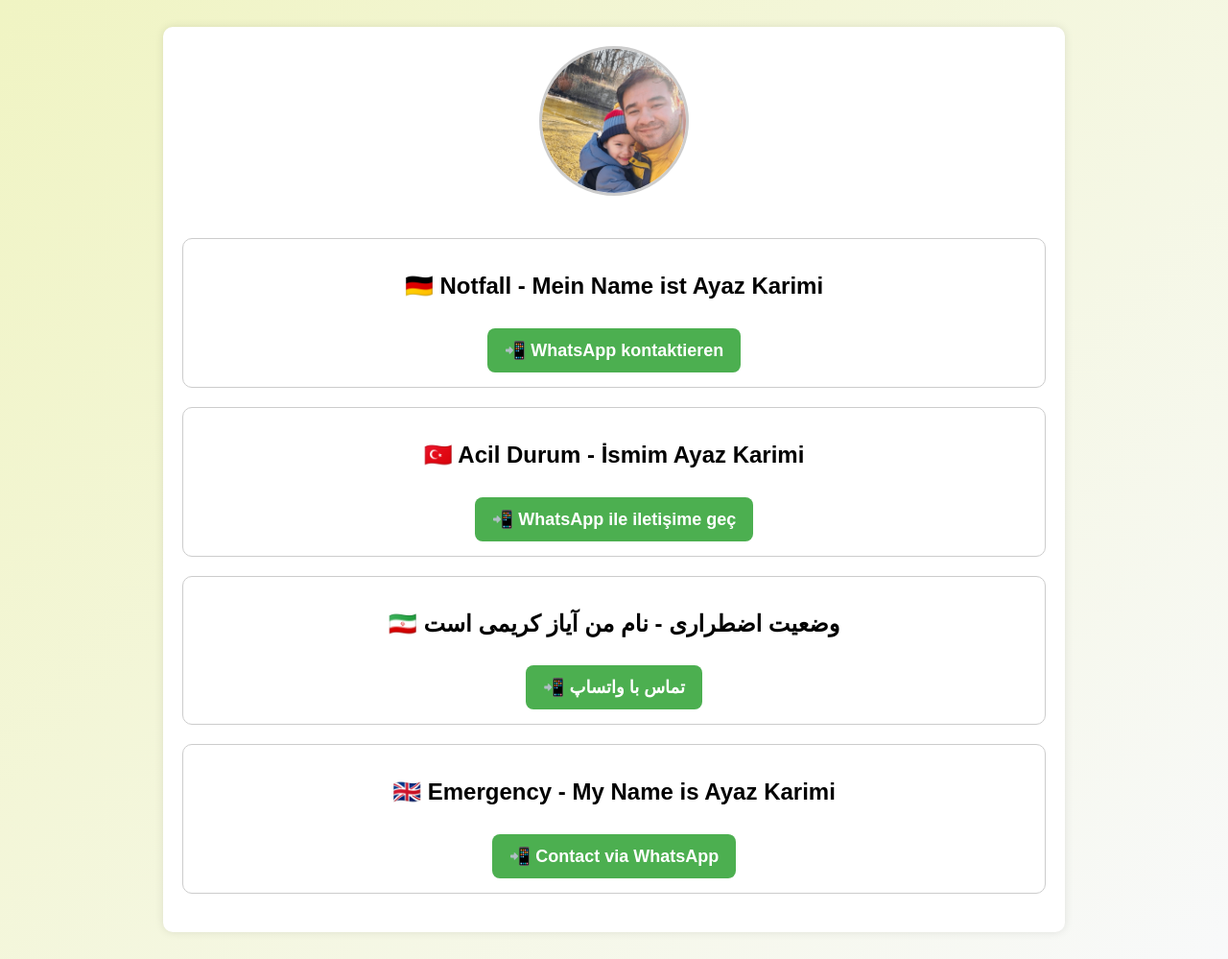
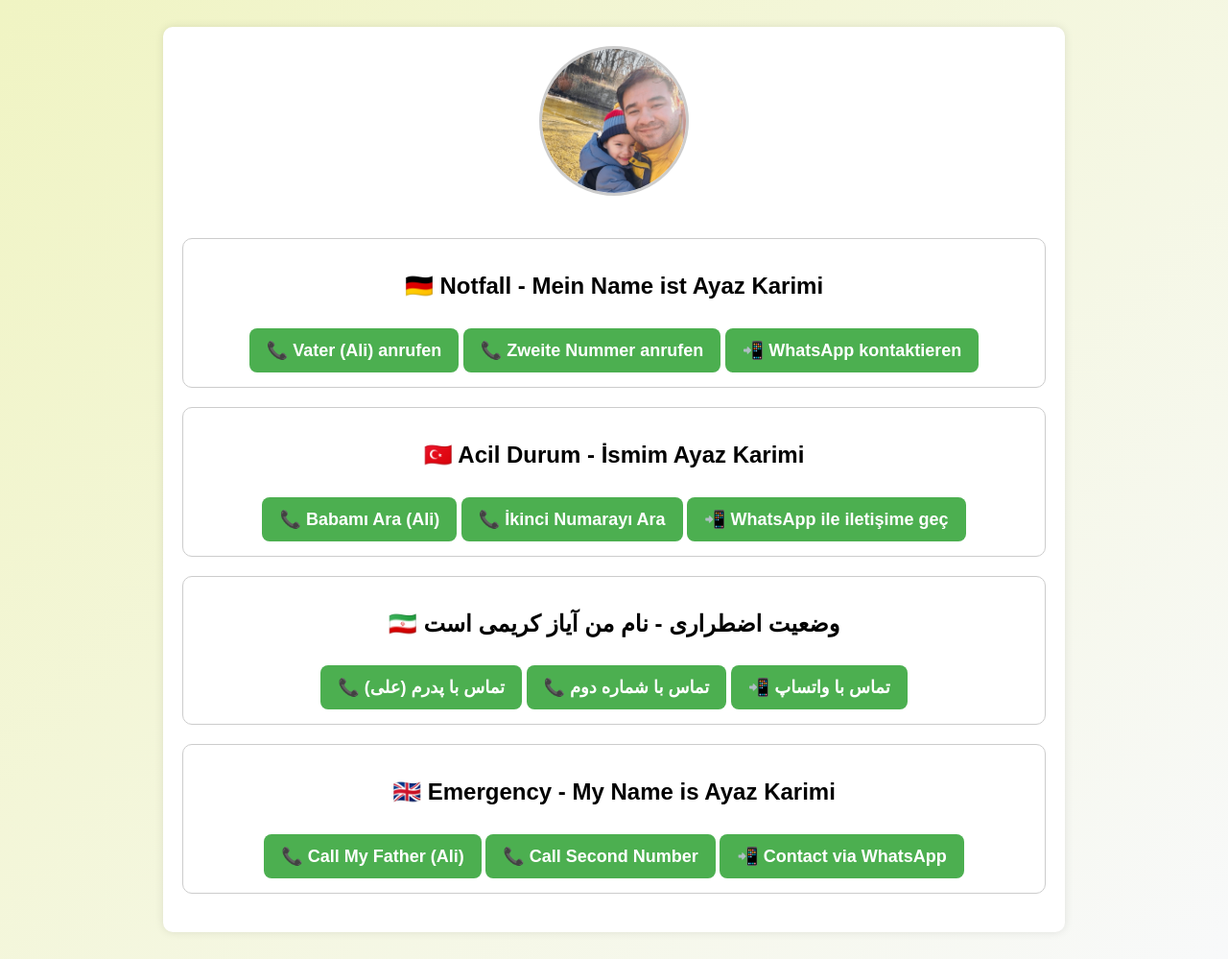
Before and after one commit to akalicaan/alikarimi, a plain HTML site: page index.html in a window 1280 px wide. Shown: the whole page at 96% size. Drawn offline with Linux system fonts and the light colour scheme.

Commit message:
Update index.html

```diff
--- a/index.html
+++ b/index.html
@@ -39,7 +39,7 @@
             transform: scale(1.05);
             box-shadow: 0px 0px 15px rgba(0,0,0,0.3);
         }
-        .whatsapp-button {
+        .whatsapp-button, .call-button {
             display: inline-block;
             padding: 12px 18px;
             color: white;
@@ -67,24 +67,32 @@
         <!-- Almanca -->
         <div class="language-box lang-de">
             <h2>🇩🇪 Notfall - Mein Name ist Ayaz Karimi</h2>
+            <a class="call-button" href="tel:+491629859224">📞 Vater (Ali) anrufen</a>
+            <a class="call-button" href="tel:+4915735157166">📞 Zweite Nummer anrufen</a>
             <a class="whatsapp-button" href="http://wa.me/491629859224" target="_blank">📲 WhatsApp kontaktieren</a>
         </div>
 
         <!-- Türkçe -->
         <div class="language-box lang-tr">
             <h2>🇹🇷 Acil Durum - İsmim Ayaz Karimi</h2>
+            <a class="call-button" href="tel:+491629859224">📞 Babamı Ara (Ali)</a>
+            <a class="call-button" href="tel:+4915735157166">📞 İkinci Numarayı Ara</a>
             <a class="whatsapp-button" href="http://wa.me/491629859224" target="_blank">📲 WhatsApp ile iletişime geç</a>
         </div>
 
         <!-- Farsça -->
         <div class="language-box lang-fa">
             <h2>🇮🇷 وضعیت اضطراری - نام من آیاز کریمی است</h2>
+            <a class="call-button" href="tel:+491629859224">📞 تماس با پدرم (علی)</a>
+            <a class="call-button" href="tel:+4915735157166">📞 تماس با شماره دوم</a>
             <a class="whatsapp-button" href="http://wa.me/491629859224" target="_blank">📲 تماس با واتساپ</a>
         </div>
 
         <!-- İngilizce -->
         <div class="language-box lang-en">
             <h2>🇬🇧 Emergency - My Name is Ayaz Karimi</h2>
+            <a class="call-button" href="tel:+491629859224">📞 Call My Father (Ali)</a>
+            <a class="call-button" href="tel:+4915735157166">📞 Call Second Number</a>
             <a class="whatsapp-button" href="http://wa.me/491629859224" target="_blank">📲 Contact via WhatsApp</a>
         </div>
     </div>
```
